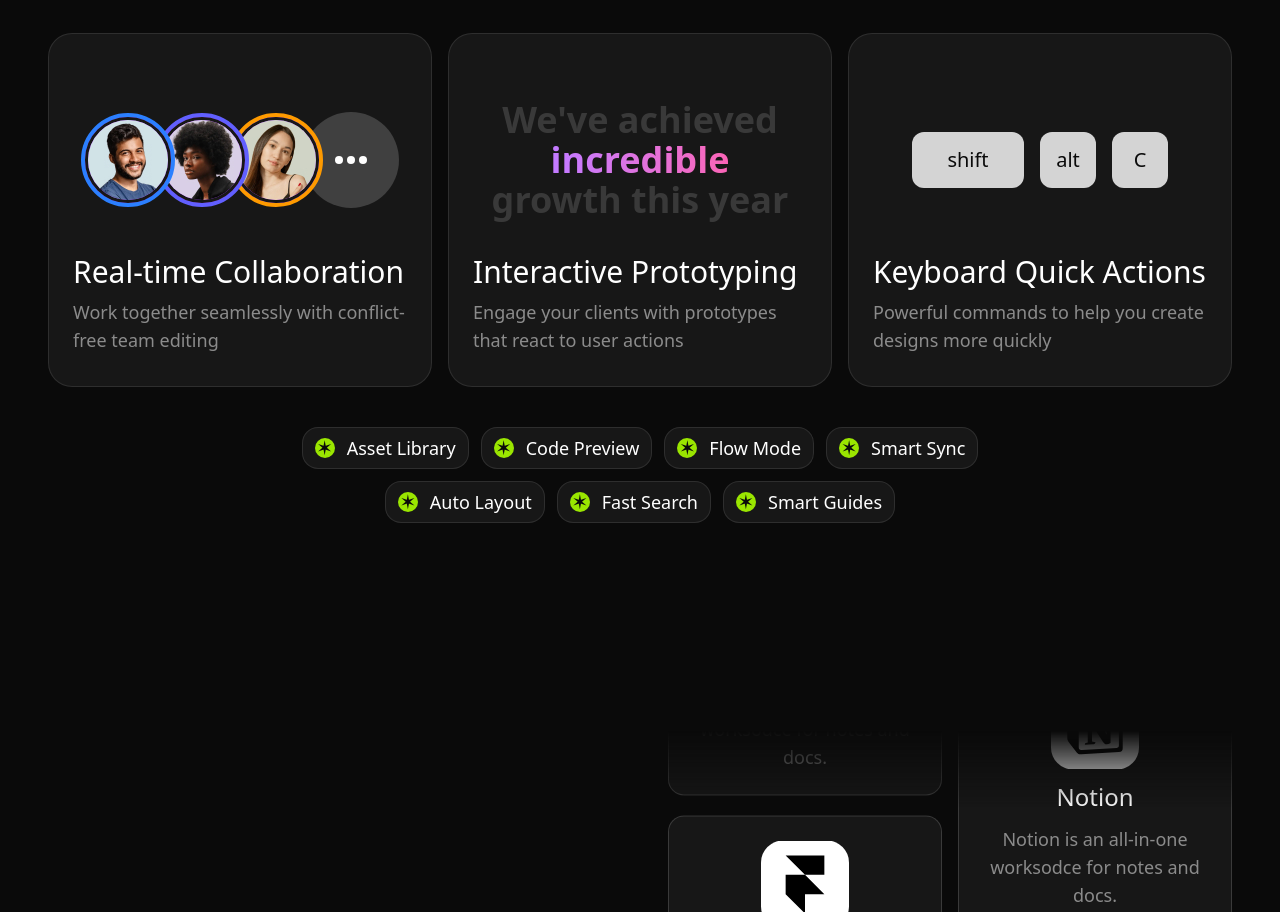
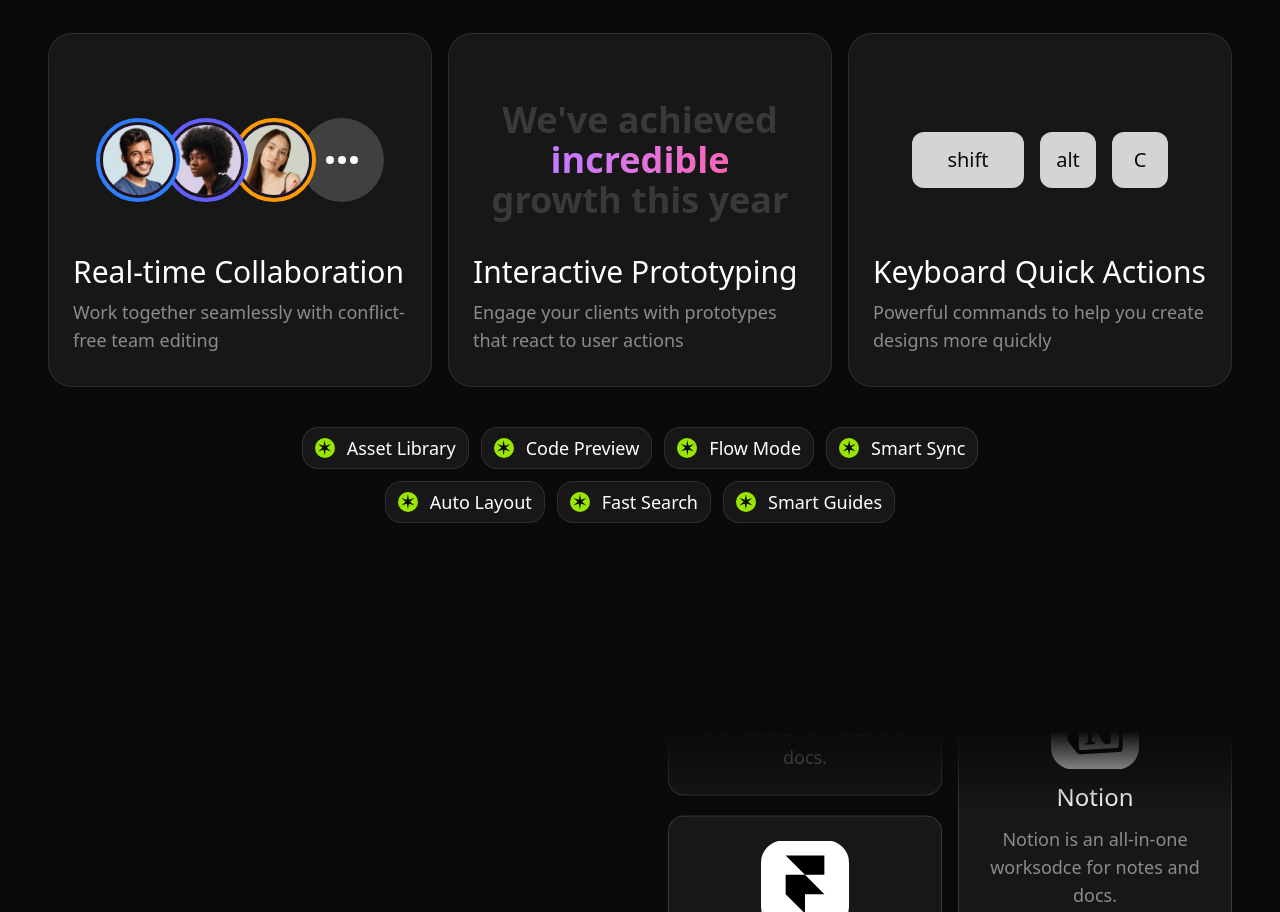
Before and after one commit to harkrishan-singh/layers-clone, a React (Vite) app: page / in a window 1280 px wide. Shown: the part 3407-4319 px from the top of the page. Built offline with nearby package versions, Linux system fonts and the light colour scheme.

Commit message:
Fixed Issues

```diff
--- a/index.html
+++ b/index.html
@@ -2,7 +2,7 @@
 <html lang="en">
   <head>
     <meta charset="UTF-8" />
-    <link rel="icon" type="image/svg+xml" href="/vite.svg" />
+    <link rel="icon" type="image/svg+xml" href="/logo-favicon.svg" />
     <meta name="viewport" content="width=device-width, initial-scale=1.0" />
     <title>Layers Clone</title>
   </head>
--- a/src/components/Avatar.jsx
+++ b/src/components/Avatar.jsx
@@ -1,7 +1,7 @@
 const Avatar = ({ imageUrl, altText, color, className }) => {
   return (
     <div
-      className={` inline-flex border-4 ${
+      className={` h-[clamp(60px,84px,110px)] w-[clamp(60px,84px,110px)] aspect-square inline-flex border-4 ${
         color === "blue"
           ? "border-blue-500"
           : color === "indigo"
--- a/src/sections/Features.jsx
+++ b/src/sections/Features.jsx
@@ -74,23 +74,23 @@ const Features = () => {
               imageUrl={LunaAvatar}
               altText="Luna Profile Image"
               color="indigo"
-              className=" z-30 -ml-5  "
+              className=" z-30 -ml-6 sm:-ml-4  "
             />
             <Avatar
               imageUrl={FlorenceAvatar}
               altText="Florence Profile Image"
               color="amber"
-              className=" z-20 -ml-5 "
+              className=" z-20 -ml-6 sm:-ml-4 "
             />
             {/* Hover Animation */}
-            <div className=" relative z-10 -ml-5 size-24 rounded-full bg-neutral-700 ">
+            <div className=" relative z-10 -ml-6 sm:-ml-4 h-[clamp(60px,84px,110px)] w-[clamp(60px,84px,110px)] aspect-square rounded-full bg-neutral-700 ">
               <Avatar
                 imageUrl={OwenGarcia}
                 altText="Owen Profile Image"
                 color="green"
-                className=" absolute inset-0  h-full w-auto z-10 opacity-0 group-hover:opacity-100 transition duration-500 "
+                className=" absolute inset-0 h-full w-full object-cover z-10 opacity-0 group-hover:opacity-100 transition duration-500 "
               />
-              <div className=" absolute inset-0 flex items-center justify-center gap-1 group-hover:opacity-0 transition duration-500 ">
+              <div className=" absolute inset-0 h-full w-full object-cover flex items-center justify-center gap-1 group-hover:opacity-0 transition duration-500 ">
                 <div className=" size-2 rounded-full bg-white "></div>
                 <div className=" size-2 rounded-full bg-white "></div>
                 <div className=" size-2 rounded-full bg-white "></div>
--- a/src/sections/Hero.jsx
+++ b/src/sections/Hero.jsx
@@ -1,5 +1,7 @@
 import { motion, useAnimate } from "motion/react";
 import { useEffect } from "react";
+
+import youCursor from "../../public/cursor-you.svg"
 
 import Button from "../components/Button";
 import Pointer from "../components/Pointer";
@@ -48,7 +50,7 @@ const Hero = () => {
     <section
       className=" relative mx-auto px-8 lg:px-12 py-24 flex flex-col items-center justify-center gap-6 "
       style={{
-        cursor: `url(src/assets/images/cursor-you.svg), auto`,
+        cursor: `url(${youCursor}), auto`,
       }}
     >
       {/* Banner */}
--- a/src/sections/Introduction.jsx
+++ b/src/sections/Introduction.jsx
@@ -41,7 +41,7 @@ const Introduction = () => {
 
   return (
     <section className=" px-8 lg:px-12 py-28 lg:py-40  ">
-      <div className=" sticky top-36 md:top-40 flex flex-col items-center justify-center gap-10 ">
+      <div className=" sticky top-34 md:top-40 flex flex-col items-center justify-center gap-10 ">
         {/* Tag */}
         <div className=" flex items-center justify-center ">
           <Tag value="Introducing Layers" />
```
Also changed, not shown: public/cursor-you.svg (added), public/logo-favicon.svg (added).
